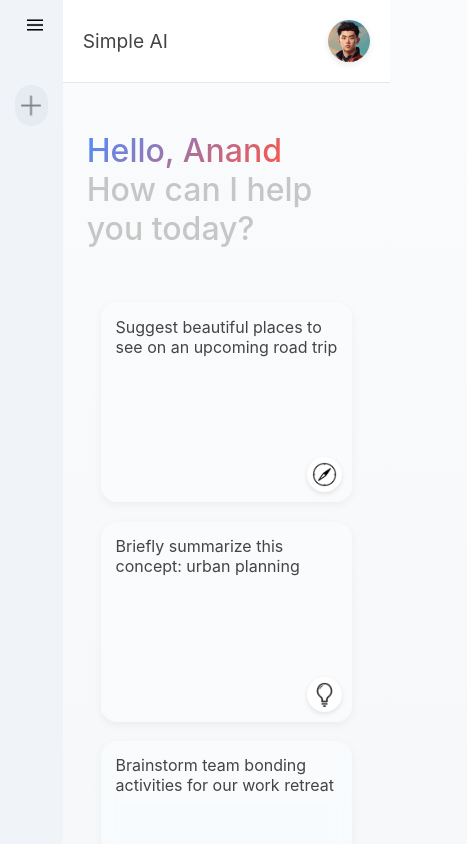
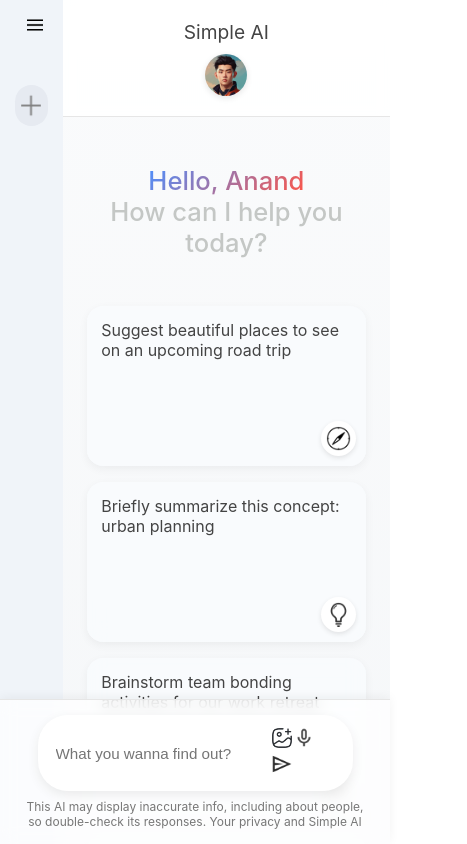
Before and after one commit to Anand-1812/Gemini-Clone, a React (Vite) app: page / in a window 390 px wide. Shown: the top 844 px of the page, 467 px wide, since content can reach past the window. Built offline with nearby package versions, Linux system fonts and the light colour scheme.

Commit message:
making responsive

```diff
--- a/src/components/Main/Main.css
+++ b/src/components/Main/Main.css
@@ -11,6 +11,9 @@
   background: linear-gradient(180deg, #fafbfc 0%, #f4f6f8 100%);
   font-family: 'Inter', sans-serif;
   -webkit-font-smoothing: antialiased;
+  margin: 0;
+  padding: 0;
+  color: var(--text-dark);
 }
 
 .main {
@@ -20,6 +23,7 @@
   position: relative;
 }
 
+/* Navbar */
 .main .nav {
   display: flex;
   align-items: center;
@@ -36,7 +40,7 @@
   width: 42px;
   height: 42px;
   border-radius: 50%;
-  box-shadow: 0 2px 6px rgba(0,0,0,0.1);
+  box-shadow: 0 2px 6px rgba(0, 0, 0, 0.1);
 }
 
 .main-container {
@@ -59,6 +63,7 @@
   -webkit-text-fill-color: transparent;
 }
 
+/* Cards */
 .main .cards {
   display: grid;
   grid-template-columns: repeat(auto-fill, minmax(180px, 1fr));
@@ -74,7 +79,7 @@
   position: relative;
   cursor: pointer;
   transition: all 0.3s ease;
-  box-shadow: 0 3px 10px rgba(0,0,0,0.05);
+  box-shadow: 0 3px 10px rgba(0, 0, 0, 0.05);
   backdrop-filter: blur(8px);
 }
 
@@ -86,7 +91,7 @@
   border-radius: 20px;
   bottom: 10px;
   right: 10px;
-  box-shadow: 0 2px 5px rgba(0,0,0,0.1);
+  box-shadow: 0 2px 5px rgba(0, 0, 0, 0.1);
 }
 
 .main .card p {
@@ -98,42 +103,36 @@
 .main .card:hover {
   background-color: var(--hover-bg);
   transform: translateY(-4px) scale(1.02);
-  box-shadow: 0 6px 15px rgba(0,0,0,0.12);
+  box-shadow: 0 6px 15px rgba(0, 0, 0, 0.12);
 }
 
+/* Bottom Search Box */
 .main-bottom {
-  position: absolute;
+  position: fixed;
   bottom: 0;
+  left: 0;
   width: 100%;
-  padding: 0 20px;
+  padding: 15px 20px;
   display: flex;
   flex-direction: column;
   align-items: center;
+  background: rgba(255, 255, 255, 0.75);
+  backdrop-filter: blur(8px);
+  border-top: 1px solid var(--border-color);
+  box-shadow: 0 -2px 10px rgba(0, 0, 0, 0.05);
 }
 
 .search-box {
   display: flex;
   align-items: center;
-  justify-content: space-between;
-  gap: 20px;
-  background: rgba(240, 244, 249, 0.8);
-  padding: 12px 20px;
-  border-radius: 50px;
+  gap: 16px;
+  background: #fff;
+  padding: 14px 22px;
+  border-radius: 40px;
   width: 100%;
-  max-width: 900px;
-  transition: background-color 0.2s ease, box-shadow 0.2s ease, transform 0.2s ease;
-  box-shadow: 0 2px 8px rgba(0,0,0,0.05);
-  backdrop-filter: blur(6px);
-}
-
-.search-box img {
-  width: 24px;
-  cursor: pointer;
-  transition: transform 0.2s ease;
-}
-
-.search-box img:hover {
-  transform: scale(1.1);
+  max-width: 750px;
+  box-shadow: 0 4px 12px rgba(0, 0, 0, 0.08);
+  transition: all 0.25s ease;
 }
 
 .search-box input {
@@ -141,30 +140,34 @@
   background: transparent;
   border: none;
   outline: none;
-  padding: 8px;
-  font-size: 1.1rem;
+  font-size: 1rem;
+  color: var(--text-dark);
 }
 
 .search-box:hover {
-  background-color: rgba(232, 237, 243, 0.9);
-  box-shadow: 0 3px 10px rgba(0,0,0,0.08);
-  transform: scale(1.01);
+  transform: translateY(-2px);
+  box-shadow: 0 6px 18px rgba(0, 0, 0, 0.12);
 }
 
-.search-box div {
-  display: flex;
-  align-items: center;
-  gap: 15px;
+.search-box img {
+  width: 26px;
+  cursor: pointer;
+  transition: transform 0.2s ease, opacity 0.2s ease;
 }
 
-.main .bottom-info {
-  font-size: 13px;
-  margin: 15px auto;
-  text-align: center;
-  font-weight: 300;
-  color: var(--text-muted);
+.search-box img:hover {
+  transform: scale(1.15);
+  opacity: 0.8;
 }
 
+.bottom-info {
+  font-size: 12px;
+  margin-top: 8px;
+  color: var(--text-muted);
+  text-align: center;
+}
+
+/* Results */
 .result {
   padding: 0px 5%;
   max-height: 65vh;
@@ -189,6 +192,13 @@
   gap: 20px;
 }
 
+.result-data p {
+  font-size: 1.05rem;
+  font-weight: 350;
+  line-height: 1.8;
+}
+
+/* Loader */
 .loader {
   width: 100%;
   display: flex;
@@ -199,7 +209,6 @@
 .loader hr {
   border-radius: 4px;
   border: none;
-  background-color: #f6f7f8;
   background: linear-gradient(to right, #9ed7ff, #ffffff, #9ed7ff);
   background-size: 800px 50px;
   height: 20px;
@@ -210,13 +219,62 @@
   0% {
     background-position: -800px 0px;
   }
+
   100% {
     background-position: 800px 0px;
   }
 }
 
-.result-data p {
-  font-size: 1.05rem;
-  font-weight: 350;
-  line-height: 1.8;
+/* Responsive */
+@media (max-width: 480px) {
+  .main .nav {
+    flex-direction: column;
+    gap: 10px;
+    text-align: center;
+  }
+
+  .main .cards {
+    grid-template-columns: 1fr;
+    padding: 1rem;
+  }
+
+  .main .card {
+    height: auto;
+    min-height: 160px;
+  }
+
+  .search-box {
+    padding: 12px 16px;
+    border-radius: 30px;
+    max-width: 95%;
+  }
+
+  .search-box input {
+    font-size: 0.95rem;
+  }
+
+  .search-box img {
+    width: 22px;
+  }
 }
+
+@media (max-width: 768px) {
+  .main-container {
+    padding: 0 0.5rem;
+  }
+
+  .main .greet {
+    font-size: clamp(1.6rem, 3vw, 2.2rem);
+    text-align: center;
+  }
+
+  .main .cards {
+    grid-template-columns: repeat(auto-fill, minmax(140px, 1fr));
+    gap: 1rem;
+  }
+
+  .search-box {
+    padding: 12px 18px;
+    max-width: 90%;
+  }
+}
```
